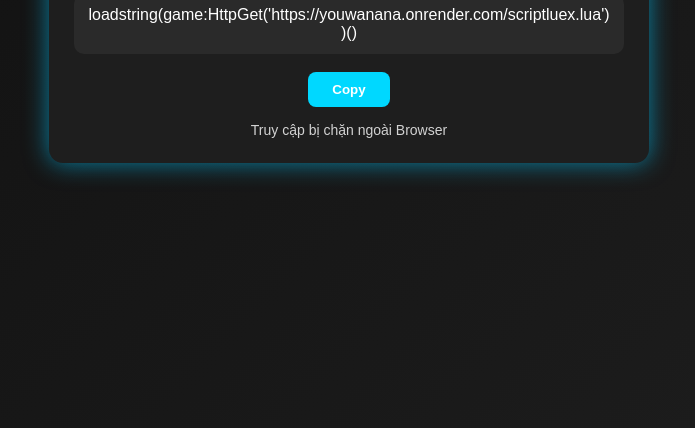
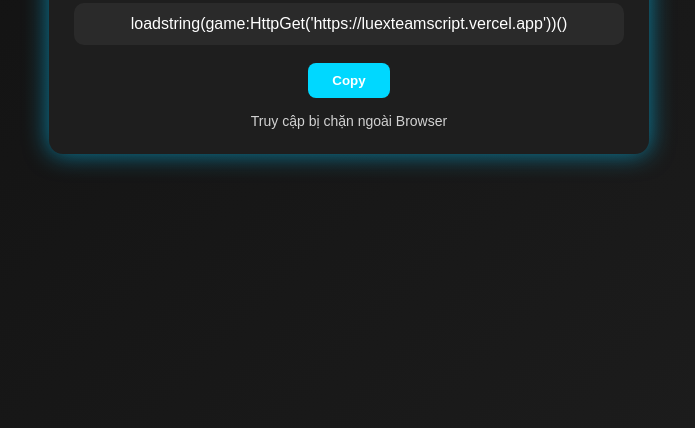
Before and after one commit to trantung120213123/bre, a plain HTML site: page public/index.html in a window 1280 px wide. Shown: the part 372-800 px from the top of the page, without its empty margins (291-986 px from the left). Drawn offline with Linux system fonts and the light colour scheme.

Commit message:
Update index.html

```diff
--- a/public/index.html
+++ b/public/index.html
@@ -59,7 +59,7 @@
   <div class="card">
     <h1>LuexTeam</h1>
     <div class="box" id="scriptBox">
-      loadstring(game:HttpGet('https://youwanana.onrender.com/scriptluex.lua'))()
+      loadstring(game:HttpGet('https://luexteamscript.vercel.app'))()
     </div>
     <button onclick="copyScript()">Copy</button>
     <div class="footer">Truy cập bị chặn ngoài Browser</div>
```
